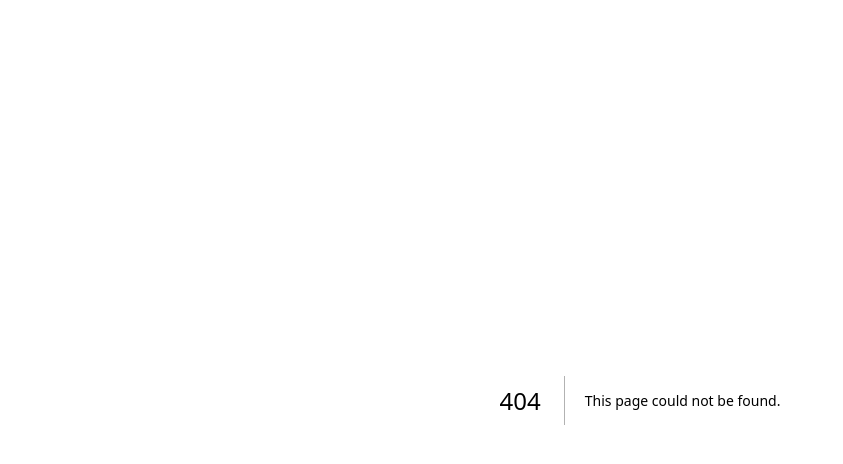
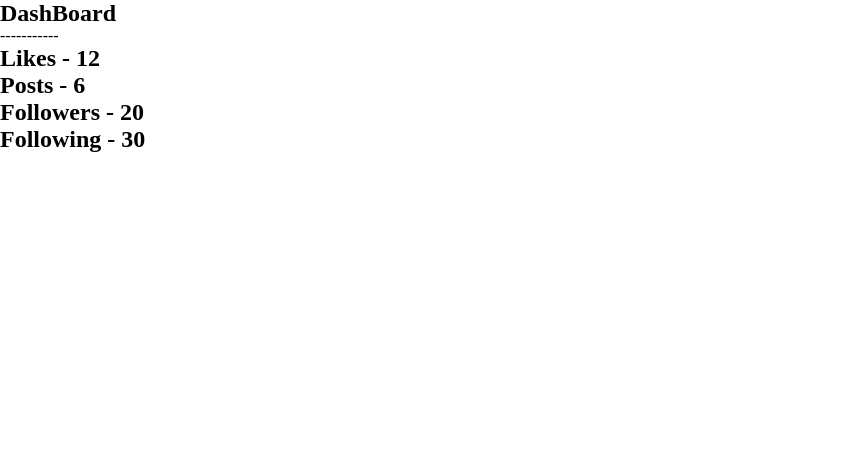
Before and after one commit to Marshood/nextJS, a Next.js app: page /dashboard-swr in a window 1280 px wide. Before the commit this address had no page. Shown: the top 464 px of the page, without its empty margins (0-843 px from the left). Built offline with nearby package versions, Linux system fonts and the light colour scheme; data requests are answered from the project's data file.

Commit message:
SWR for Client-side Data Fetching

```diff
--- a/db.json
+++ b/db.json
@@ -1,7 +1,7 @@
 {
   "dashboard": {
-    "posts": 5,
-    "likes": 10,
+    "posts": 6,
+    "likes": 12,
     "followers": 20,
     "following": 30
   },
--- a/package.json
+++ b/package.json
@@ -17,10 +17,11 @@
     "@types/react-dom": "18.2.1",
     "eslint": "8.39.0",
     "eslint-config-next": "13.3.1",
+    "json-server": "^0.17.3",
     "next": "13.3.1",
     "react": "18.2.0",
     "react-dom": "18.2.0",
-    "typescript": "5.0.4",
-    "json-server": "^0.17.3"
+    "swr": "^2.1.5",
+    "typescript": "5.0.4"
   }
 }
--- /dev/null
+++ b/pages/dashboard-swr.tsx
@@ -0,0 +1,26 @@
+import React, { useState, useEffect } from 'react'
+import useSWR from 'swr'
+async function fetchDashBoardData() {
+  const response = await fetch('http://localhost:4000/dashboard')
+  const data = await response.json()
+  return data
+}
+const Dashboard = () => {
+  const { data, error } = useSWR('dashboard', fetchDashBoardData)
+  if (error) return 'An error has occured'
+  if (!data) {
+    return <h2> Loading....</h2>
+  }
+
+  return (
+    <div>
+      <h2> DashBoard</h2>
+      -----------
+      <h2> Likes - {data.likes}</h2>
+      <h2> Posts - {data.posts}</h2>
+      <h2> Followers - {data.followers}</h2>
+      <h2> Following - {data.following}</h2>
+    </div>
+  )
+}
+export default Dashboard
```
Also changed, not shown: 1 other file (tests, documents, lock files or other folders).
